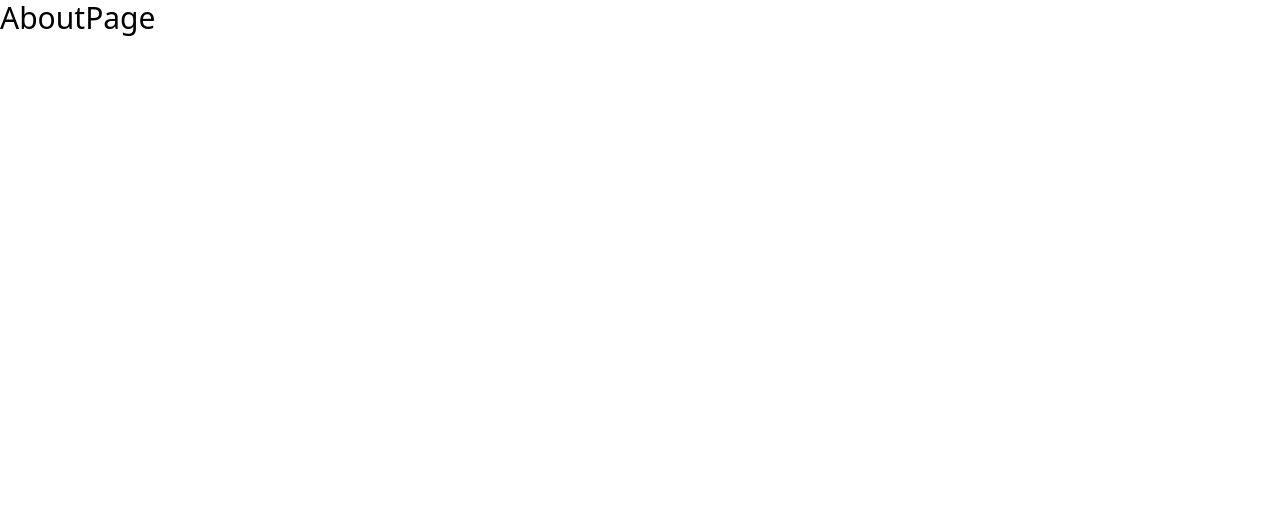
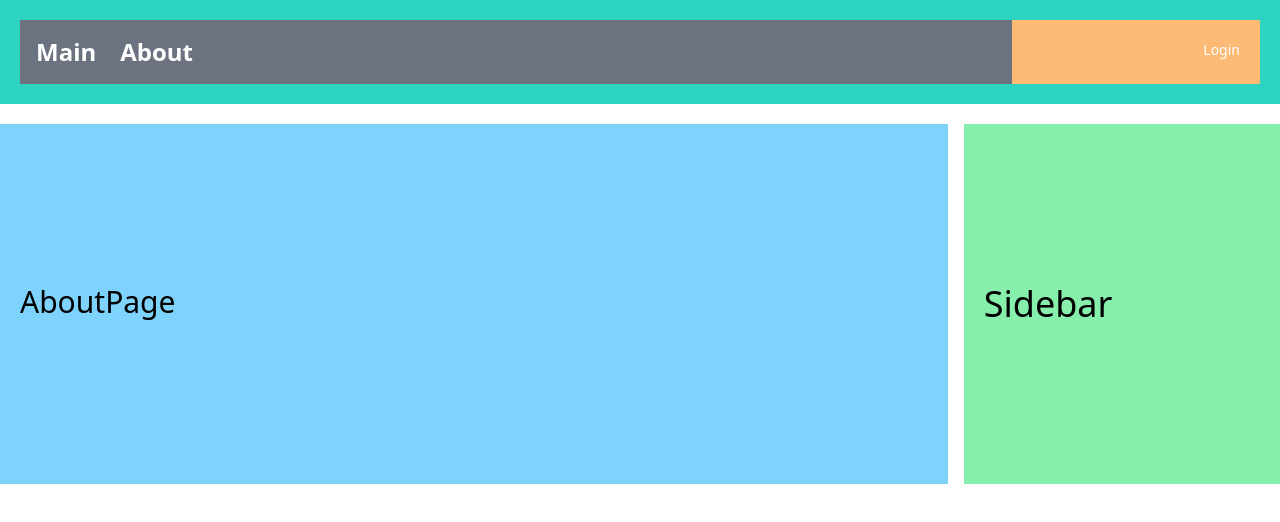
Before and after one commit to kscold/Leetcode, a React (Create React App) app in the folder mall/: page /about in a window 1280 px wide. Shown: the top 522 px of the page. Built offline with nearby package versions, Linux system fonts and the light colour scheme.

Commit message:
#3 - tailwindCSS를 이용한 공통 레이아웃 만들기
tailwindCSS의 속성을 사용하고 하나의 템플릿 컴포넌트를 만들어 모든페이지에서 공통 레이아웃을 설계함

```diff
--- /dev/null
+++ b/mall/src/components/menus/BasicMenu.js
@@ -0,0 +1,25 @@
+import React from 'react';
+import { Link } from 'react-router-dom';
+
+const BasicMenu = () => {
+  return (
+    <nav id="navbar" className="flex bg-blue-300">
+      <div className="w-4/5 bg-gray-500">
+        <ul className="flex p-4 text-white font-bold">
+          <li className="pr-6 text-2xl">
+            <Link to="/">Main</Link>
+          </li>
+          <li className="pr-6 text-2xl">
+            <Link to="/about">About</Link>
+          </li>
+        </ul>
+      </div>
+
+      <div className="w-1/5 flex justify-end bg-orange-300 p-4 font-medium">
+        <div className="text-white text-sm m-1 rounded">Login</div>
+      </div>
+    </nav>
+  );
+};
+
+export default BasicMenu;
--- /dev/null
+++ b/mall/src/layouts/BasicLayout.js
@@ -0,0 +1,26 @@
+import React from 'react';
+import BasicMenu from '../components/menus/BasicMenu';
+
+const BasicLayout = ({ children }) => {
+  return (
+    <>
+      <header className="bg-teal-400 p-5">
+        <BasicMenu />
+      </header>
+      <div
+        className={
+          'bg-white my-5 w-full flex flex-col space-y-4 md:flex-row md:space-x-4 md:space-y-0'
+        }
+      >
+        <main className={'bg-sky-300 md:w-2/3 lg:w-3/4 px-5 py-40'}>
+          {children}
+        </main>
+        <aside className="bg-green-300 md:w-1/3 lg:w-1/4 px-5 py-40">
+          <h1 className="text-2xl md:text-4xl">Sidebar</h1>
+        </aside>
+      </div>
+    </>
+  );
+};
+
+export default BasicLayout;
--- a/mall/src/pages/AboutPage.js
+++ b/mall/src/pages/AboutPage.js
@@ -1,7 +1,13 @@
 import React from 'react';
+import { Link } from 'react-router-dom';
+import BasicLayout from '../layouts/BasicLayout';
 
 const AboutPage = () => {
-  return <div className={'text-3xl'}>AboutPage</div>;
+  return (
+    <BasicLayout>
+      <div className="text-3xl">AboutPage</div>
+    </BasicLayout>
+  );
 };
 
 export default AboutPage;
--- a/mall/src/pages/MainPage.js
+++ b/mall/src/pages/MainPage.js
@@ -1,10 +1,11 @@
 import React from 'react';
+import BasicLayout from '../layouts/BasicLayout';
 
 const MainPage = (props) => {
   return (
-    <div className={'text-3xl'}>
-      <div>Main Page</div>
-    </div>
+    <BasicLayout>
+      <div className={'text-3xl'}>Main Page</div>
+    </BasicLayout>
   );
 };
 
```
